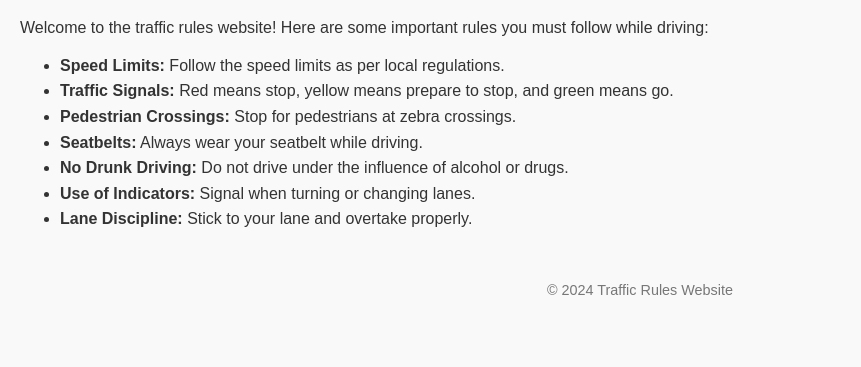
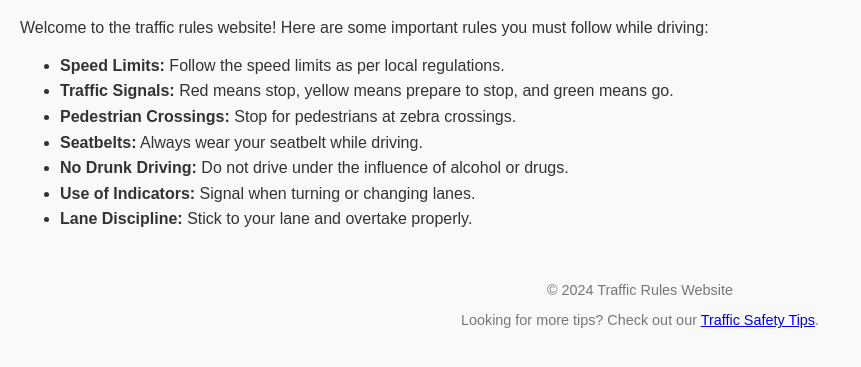
Before and after one commit to ani-312/TrafficRulesBot, a plain HTML site: page index.html in a window 1280 px wide. Shown: the part 61-428 px from the top of the page, without its empty margins (0-861 px from the left). Drawn offline with Linux system fonts and the light colour scheme.

Commit message:
Update index.html
Signed-off-by: Aniket Kumar <aniket14kumar03@gmail.com>

```diff
--- a/index.html
+++ b/index.html
@@ -40,6 +40,7 @@
     </ul>
     <footer>
         <p>&copy; 2024 Traffic Rules Website</p>
+        <p>Looking for more tips? Check out our <a href="safety-tips.md">Traffic Safety Tips</a>.</p>
     </footer>
 </body>
 </html>
```
